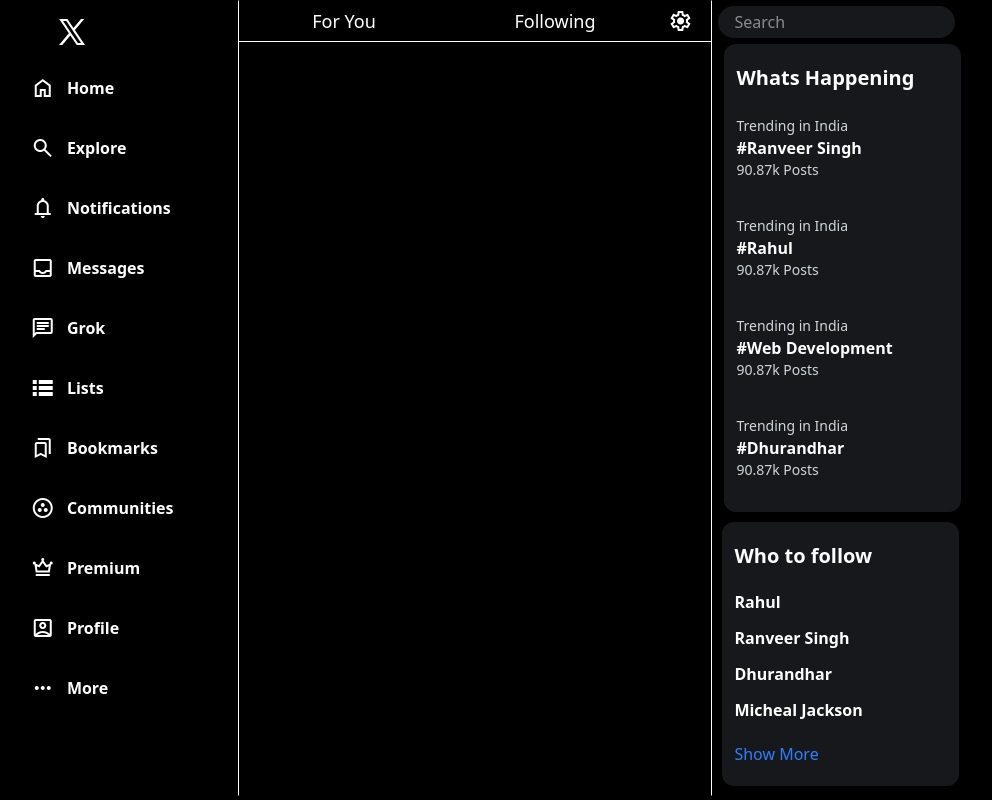
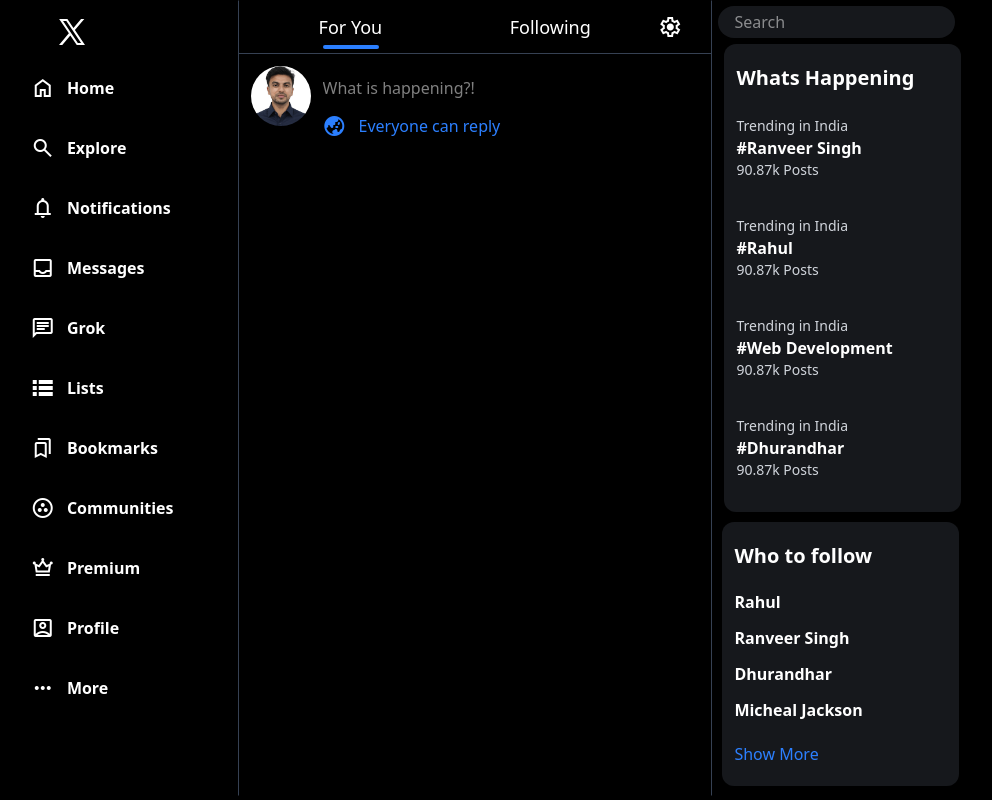
Before and after one commit to Rahul-Chaudhary07082004/Twitter-UI-clone, a website: page src/index.html in a window 1280 px wide. Shown: the whole page, without its empty margins (94-1086 px from the left). Drawn offline with nearby package versions, Linux system fonts and the light colour scheme.

Commit message:
1. Add picture 2. Improve all the sections

```diff
--- a/src/index.html
+++ b/src/index.html
@@ -34,64 +34,90 @@
             class="flex justify-start items-center gap-3 w-fit px-5 py-3  hover:bg-gray-900 hover:rounded-full hover:cursor-pointer ">
             <span class="material-symbols-outlined text-3xl">
               search
-            </span>Explore</li>
+            </span>Explore
+          </li>
           <li
             class="flex justify-start items-center gap-3 w-fit px-5 py-3  hover:bg-gray-900 hover:rounded-full hover:cursor-pointer ">
             <span class="material-symbols-outlined text-3xl">
               notifications
-            </span>Notifications</li>
+            </span>Notifications
+          </li>
           <li
             class="flex justify-start items-center gap-3 w-fit px-5 py-3  hover:bg-gray-900 hover:rounded-full hover:cursor-pointer ">
             <span class="material-symbols-outlined text-3xl">
               Inbox
-            </span>Messages</li>
+            </span>Messages
+          </li>
           <li
             class="flex justify-start items-center gap-3 w-fit px-5 py-3  hover:bg-gray-900 hover:rounded-full hover:cursor-pointer ">
             <span class="material-symbols-outlined text-3xl">
               Chat
-            </span>Grok</li>
+            </span>Grok
+          </li>
           <li
             class="flex justify-start items-center gap-3 w-fit px-5 py-3  hover:bg-gray-900 hover:rounded-full hover:cursor-pointer ">
             <span class="material-symbols-outlined text-3xl">
               Lists
-            </span>Lists</li>
+            </span>Lists
+          </li>
           <li
             class="flex justify-start items-center gap-3 w-fit px-5 py-3  hover:bg-gray-900 hover:rounded-full hover:cursor-pointer ">
             <span class="material-symbols-outlined text-3xl">
               Bookmarks
-            </span>Bookmarks</li>
+            </span>Bookmarks
+          </li>
           <li
             class="flex justify-start items-center gap-3 w-fit px-5 py-3  hover:bg-gray-900 hover:rounded-full hover:cursor-pointer ">
             <span class="material-symbols-outlined text-3xl">
               Communities
-            </span>Communities</li>
+            </span>Communities
+          </li>
           <li
             class="flex justify-start items-center gap-3 w-fit px-5 py-3  hover:bg-gray-900 hover:rounded-full hover:cursor-pointer ">
             <span class="material-symbols-outlined text-3xl">
               Crown
-            </span>Premium</li>
+            </span>Premium
+          </li>
           <li
             class="flex justify-start items-center gap-3 w-fit px-5 py-3  hover:bg-gray-900 hover:rounded-full hover:cursor-pointer ">
             <span class="material-symbols-outlined text-3xl">
               account_box
-            </span>Profile</li>
+            </span>Profile
+          </li>
           <li
             class="flex justify-start items-center gap-3 w-fit px-5 py-3  hover:bg-gray-900 hover:rounded-full hover:cursor-pointer ">
             <span class="material-symbols-outlined text-3xl">
               more_horiz
-            </span>More</li>
+            </span>More
+          </li>
         </ul>
       </div>
     </div>
-    <div class="second w-full border-[1px] border-x-white border-y-black ">
-      <div class="top flex">
-        <div class="left w-1/2 flex justify-center p-1.5 text-lg hover:underline cursor-pointer">For You</div>
-        <div class="right w-1/2 flex justify-center p-1.5 text-lg hover:underline cursor-pointer">Following</div>
+    <div class="second w-full border-[1px] border-x-gray-700 border-y-black ">
+      <div class="top flex p-3 relative">
+        <div class="absolute w-14 h-1 bg-blue-500 bottom-0 left-21 rounded-full mb-1"></div>
+        <div class="left w-1/2 flex justify-center text-lg cursor-pointer">For You</div>
+        <div class="right w-1/2 flex justify-center text-lg cursor-pointer">Following</div>
         <div class="settings w-1/12 mx-2 flex items-center"><span class="material-symbols-outlined">
-          settings
-        </span></div>
+            settings
+          </span></div>
       </div>
-      <hr>
+      <div class="hr h-[1px] w-full bg-gray-700 "></div>
+      <div class="whatishappening flex">
+        <div class="img w-15 h-15 m-3 ">
+          <img src="/passport size photo.jpeg" alt="" class="rounded-full object-cover w-full h-full ">
+        </div>
+        <div>
+          <input type="text" name="" class="w-full bg-black text-white outline-none h-7 text-l mt-5 mb-3 "
+            placeholder="What is happening?!">
+          <div class="globe text-blue-500 flex items-center gap-3 ">
+            <span class="material-symbols-outlined">
+              globe_asia
+            </span>
+            <span class="">Everyone can reply</span>
+          </div>
+        </div>
+      </div>
     </div>
     <div class="third w-full ">
       <div class="search ">
@@ -130,8 +156,8 @@
         </div>
         <div class="text-blue-500 px-3">Show More</div>
       </div>
-      </div>
     </div>
+  </div>
   </div>
 </body>
 
```
Also changed, not shown: passport size photo.jpeg (added), src/output.css.
